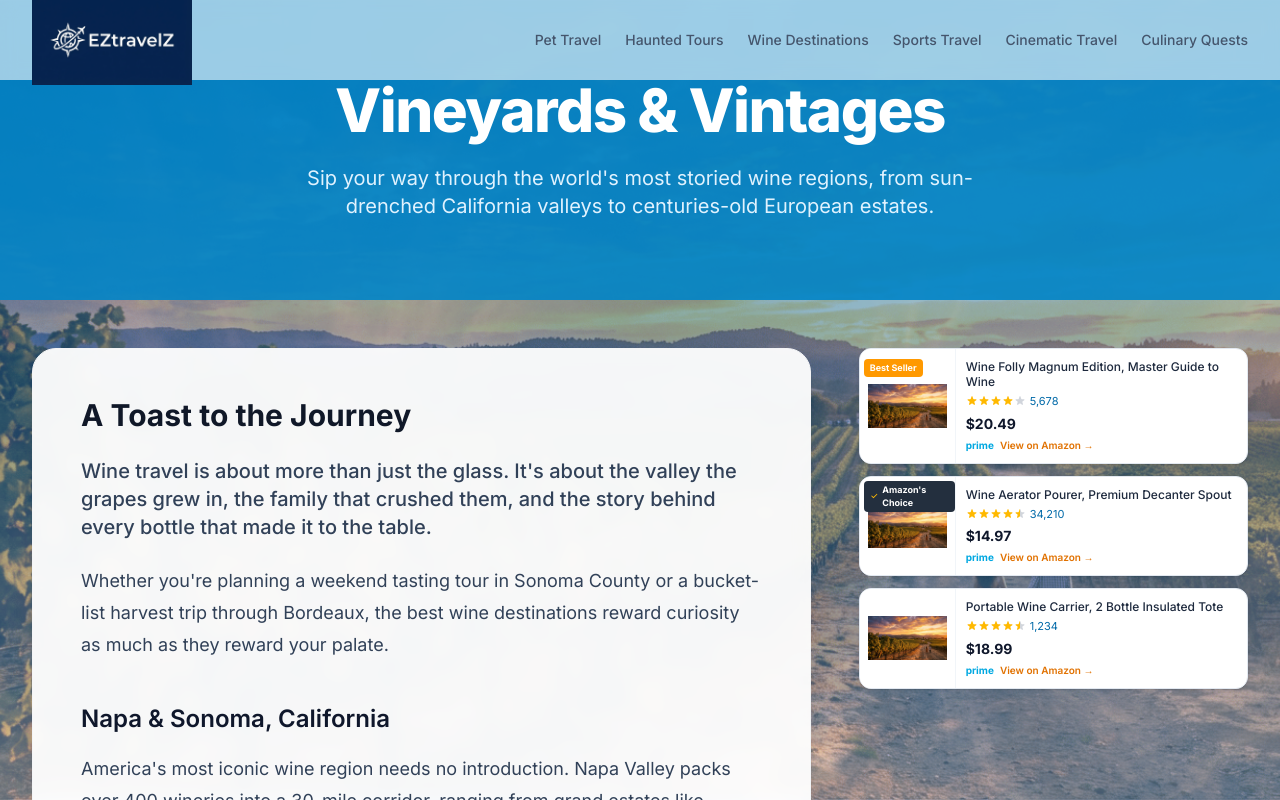
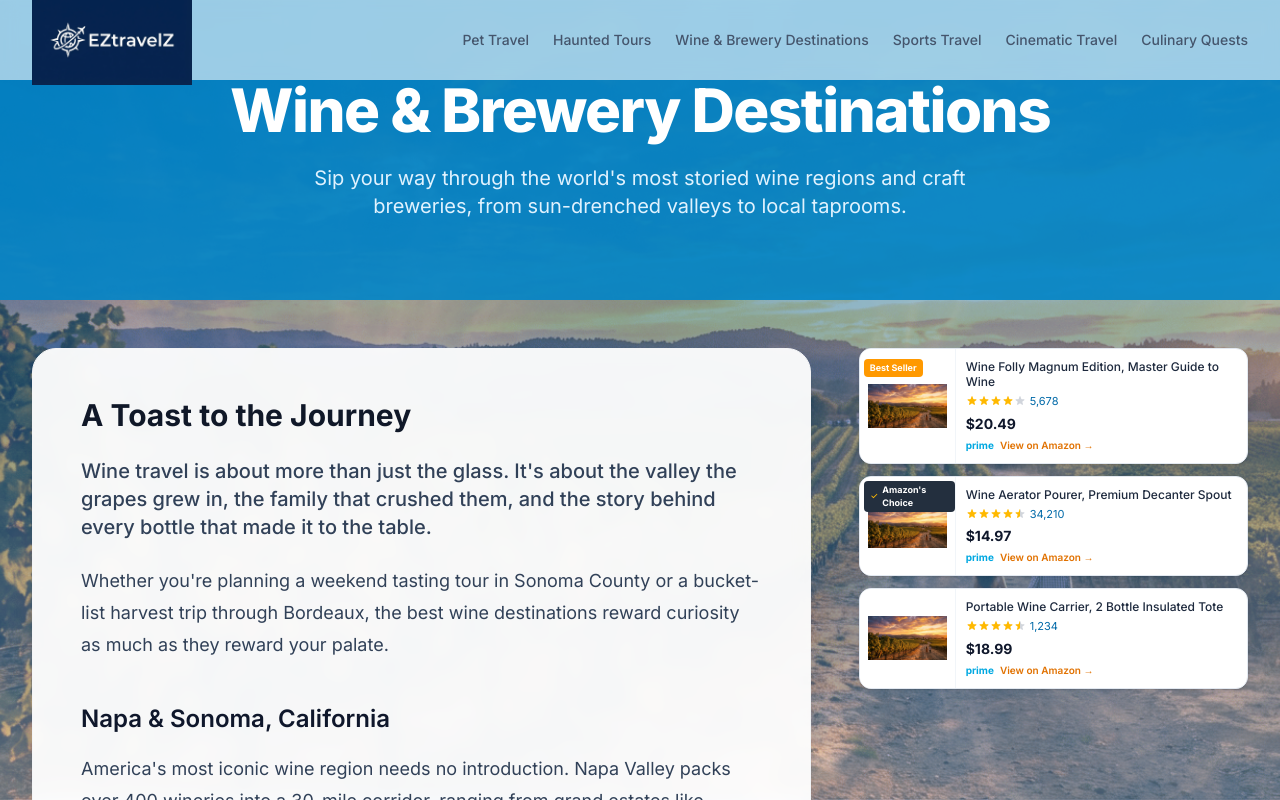
Before and after one commit to blakeo00/eztravelz, a Next.js app: page /wine-destinations in a window 1280 px wide. Shown: the top 800 px of the page. Built offline with nearby package versions, Linux system fonts and the light colour scheme.

Commit message:
chore: standardize Pet Travel and Wine Destinations headings

```diff
--- a/src/app/layout.tsx
+++ b/src/app/layout.tsx
@@ -28,7 +28,7 @@ const cinzel = Cinzel({
 export const metadata: Metadata = {
     title: "EZtravelZ — Travel Made Easy. Choose Your Adventure.",
     description:
-        "Your hub for niche travel: pet-friendly trips, haunted tours, wine destinations, sports travel, cinematic adventures, and culinary quests.",
+        "Your hub for niche travel: pet-friendly trips, haunted tours, wine and brewery destinations, sports travel, cinematic adventures, and culinary quests.",
 };
 
 /**
--- a/src/app/pet-travel/page.tsx
+++ b/src/app/pet-travel/page.tsx
@@ -27,10 +27,10 @@ export default function PetTravelPage() {
                     {/* Hero section */}
                     <section className="bg-[#e07b2a]/90 text-white py-20 px-4 text-center border-b-4 border-[#c46922]">
                         <h1 className="text-4xl md:text-5xl lg:text-6xl font-extrabold tracking-tight mb-6 font-serif">
-                            The Original Dog Beach
+                            Pet Travel
                         </h1>
                         <p className="text-lg md:text-xl text-orange-100 max-w-2xl mx-auto">
-                            Ocean Beach, San Diego, CA. The nation's first off-leash beach.
+                            Discover dog-friendly destinations, accommodations, and adventures for you and your furry best friend.
                         </p>
                     </section>
 
--- a/src/app/wine-destinations/page.tsx
+++ b/src/app/wine-destinations/page.tsx
@@ -6,8 +6,8 @@ import Image from "next/image";
 import type { Metadata } from "next";
 
 export const metadata: Metadata = {
-    title: "Wine Destinations & Vineyard Travel — EZtravelZ",
-    description: "Explore the world's most breathtaking wine regions. From Napa Valley to Tuscany, discover curated guides for the wine-loving traveler.",
+    title: "Wine & Brewery Destinations — EZtravelZ",
+    description: "Explore the world's most breathtaking wine regions and craft breweries. From Napa Valley to local taprooms, discover curated guides for the tasting traveler.",
 };
 
 export default function WineDestinationsPage() {
@@ -26,10 +26,10 @@ export default function WineDestinationsPage() {
                     {/* Hero section */}
                     <section className="bg-brand-600/90 text-white py-20 px-4 text-center">
                         <h1 className="text-4xl md:text-5xl lg:text-6xl font-extrabold tracking-tight mb-6">
-                            Vineyards &amp; Vintages
+                            Wine &amp; Brewery Destinations
                         </h1>
                         <p className="text-lg md:text-xl text-brand-100 max-w-2xl mx-auto">
-                            Sip your way through the world&apos;s most storied wine regions, from sun-drenched California valleys to centuries-old European estates.
+                            Sip your way through the world&apos;s most storied wine regions and craft breweries, from sun-drenched valleys to local taprooms.
                         </p>
                     </section>
 
--- a/src/components/FeaturedArticles.tsx
+++ b/src/components/FeaturedArticles.tsx
@@ -13,7 +13,7 @@ export default function FeaturedArticles() {
     const categoryOrder = [
         "Pet Travel",
         "Haunted Tours",
-        "Wine Destinations",
+        "Wine & Brewery Destinations",
         "Sports Travel",
         "Cinematic Travel",
         "Culinary Quests",
--- a/src/components/Header.tsx
+++ b/src/components/Header.tsx
@@ -10,7 +10,7 @@ import Image from "next/image";
 const niches = [
     { label: "Pet Travel", href: "/pet-travel" },
     { label: "Haunted Tours", href: "/haunted-tours" },
-    { label: "Wine Destinations", href: "/wine-destinations" },
+    { label: "Wine & Brewery Destinations", href: "/wine-destinations" },
     { label: "Sports Travel", href: "/sports-travel" },
     { label: "Cinematic Travel", href: "/cinematic-travel" },
     { label: "Culinary Quests", href: "/culinary-quests" },
--- a/src/components/HeroCarousel.tsx
+++ b/src/components/HeroCarousel.tsx
@@ -15,7 +15,7 @@ const slides = [
         image: "https://images.unsplash.com/photo-1508361727343-ca787442dcd7?w=1400&q=80",
     },
     {
-        category: "Wine Destinations",
+        category: "Wine & Brewery Destinations",
         image: "https://images.unsplash.com/photo-1506377247377-2a5b3b417ebb?w=1400&q=80",
     },
     {
--- a/src/data/posts.tsx
+++ b/src/data/posts.tsx
@@ -33,7 +33,7 @@ export const posts: BlogPost[] = [
         slug: "holy-water-and-grape-bricks-prohibition-wine-trail",
         title: "Holy Water and Grape Bricks \u2014 How God (and a Few Creative Lies) Saved American Wine",
         excerpt: "On January 17, 1920, the U.S. outlawed wine. Some wineries survived on holy water, grape bricks with winking warning labels, and a quiet rail line to Al Capone\u2019s speakeasies. Here\u2019s where to visit them today.",
-        category: "Wine Destinations",
+        category: "Wine & Brewery Destinations",
         categorySlug: "wine-destinations",
         date: "2026-03-01",
         image: "https://images.unsplash.com/photo-1506377247377-2a5b3b417ebb?q=80&w=2070&auto=format&fit=crop",
```
